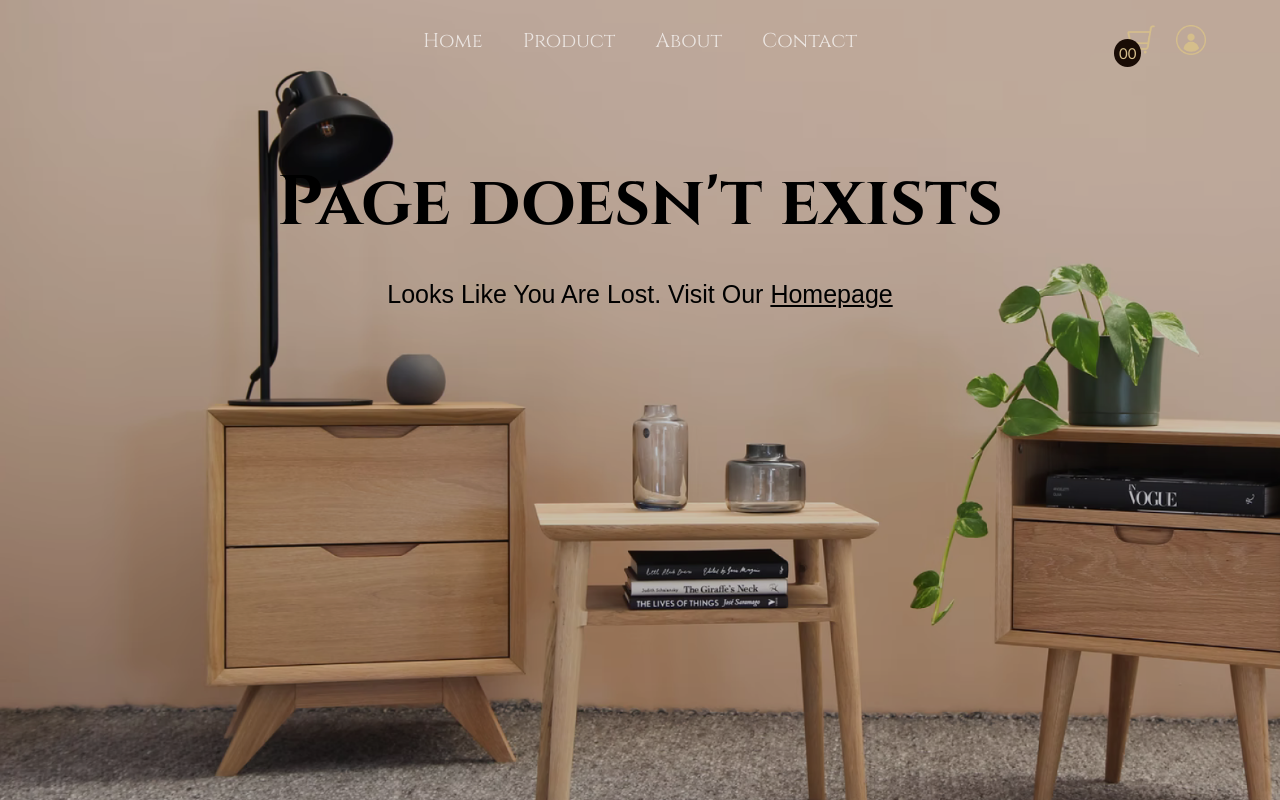
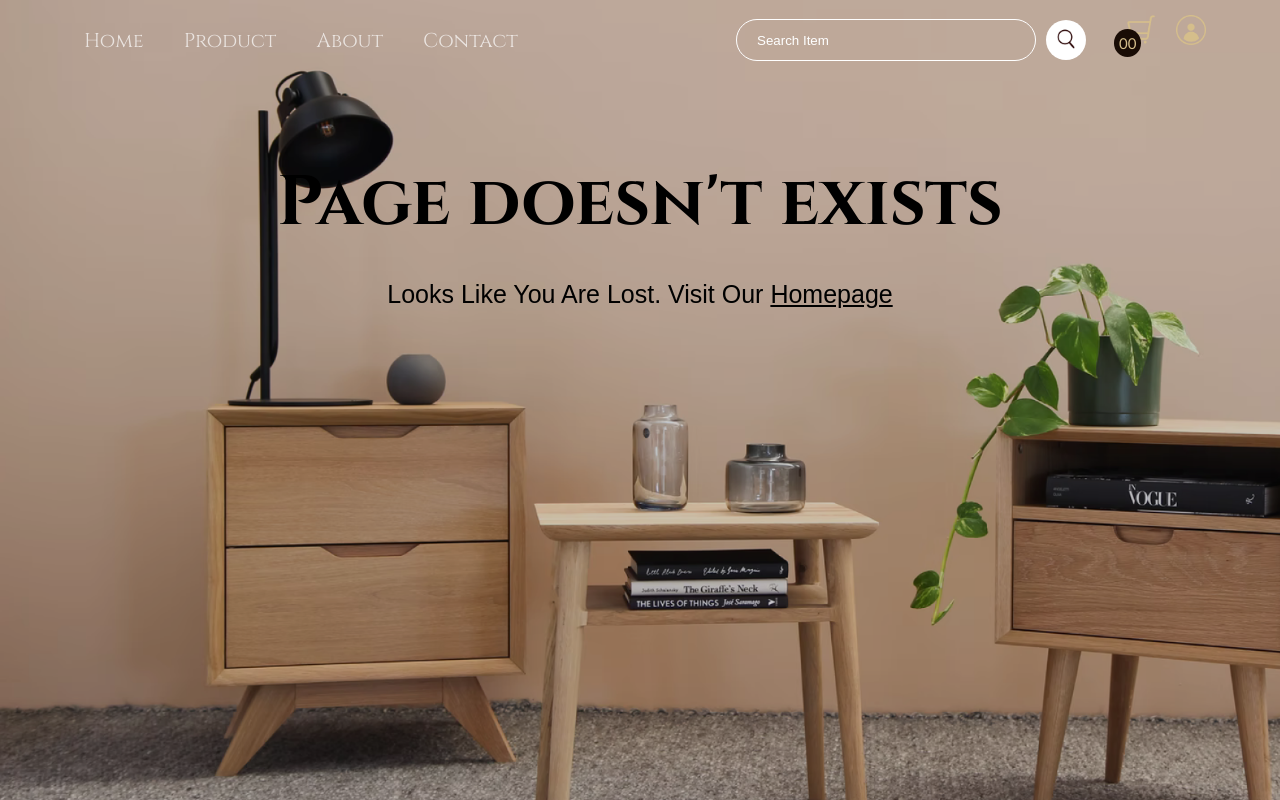
Before and after one commit to madhavkakde/ECOM, a website: page public/404.html in a window 1280 px wide. Drawn offline with Linux system fonts and the light colour scheme.

Commit message:
commit: 12 commiting when able to search products basically completed 3rd video.

```diff
--- a/public/404.html
+++ b/public/404.html
@@ -15,21 +15,6 @@
 </head>
 <body>
     <nav class="navbar">
-        <ul class="links-container">
-            <li class="link-item"><a href="#" class="link">Home</a></li>
-            <li class="link-item"><a href="#" class="link">Product</a></li>
-            <li class="link-item"><a href="#" class="link">About</a></li>
-            <li class="link-item"><a href="#" class="link">Contact</a></li>
-        </ul>
-        <div class="user-interactions">
-            <div class="cart">
-                <img src="./img/cart.png" class="cart-icon" alt="">
-                <span class="cart-item-count">00</span>
-            </div>
-            <div class="user">
-                <img src="./img/user.png" class="user-icon" alt="">
-            </div>
-        </div>
      </nav>
 
      <!-- 404 section -->
@@ -40,5 +25,6 @@
             </p>
         </div>
      </header>
+     <script src="./js/nav.js"></script>
 </body>
 </html>
--- a/public/css/search.css
+++ b/public/css/search.css
@@ -6,6 +6,8 @@
     padding: 60px 5vw;
 }
 .product-container{
+    justify-content: flex-start;
+    gap: 20px;
     flex-wrap: wrap;
 }
 .product-card{
--- a/public/css/style.css
+++ b/public/css/style.css
@@ -25,7 +25,7 @@ body{
     top: 0;
     left: 0;
     display: flex;
-    justify-content: center;
+    padding-left: 5vw;
     z-index: 9;
     transition: .5s;
 
@@ -63,6 +63,47 @@ body{
     right: 5vw;
     top: 50%;
     transform: translateY(-50%);
+}
+.search-box{
+    position: relative;
+    width: 350px;
+    height: 70px;
+    overflow: hidden;
+    display: flex;
+    align-items: center;
+    gap: 10px;
+    margin-right: 30px;
+}
+.search{
+    width: 100%;
+    height: 40px;
+    background: none;
+    border: 1px solid #fff;
+    border-radius: 30px;
+    color: #fff;
+    padding: 20px;
+    text-transform: capitalize;
+    outline: none;
+}
+.search::placeholder{
+    color: #fff;
+}
+.navbar.bg .search, .navbar.bg .search::placeholder{
+    color: #00000070;
+    border-color: #00000070;
+}
+.search-btn{
+    min-width: 40px;
+    height: 40px;
+    position: relative;
+    border: none;
+    background: #fff;
+    border-radius: 50%;
+}
+.search-btn img{
+    width: 60%;
+    height: 60%;
+    object-fit: cover;
 }
 .cart, .user{
     width: 30px;
--- a/public/js/home.js
+++ b/public/js/home.js
@@ -19,6 +19,7 @@ collageImages.map((item, i) => {
 })
 
 // get product function
+let ProductId = null;
 export const getProducts = (tag) => {
     return fetch('/get-products', {
         method: 'post',
--- a/public/js/nav.js
+++ b/public/js/nav.js
@@ -20,6 +20,11 @@ navbar.innerHTML += `
             <li class="link-item"><a href="#" class="link">Contact</a></li>
         </ul>
         <div class="user-interactions">
+            <div class="search-box">
+                <input type="text" class="search" placeholder="search item">
+                <button class="search-btn"><img src="../img/search.png" alt="">
+                </button>
+            </div>
             <div class="cart">
                 <img src="../img/cart.png" class="cart-icon" alt="">
                 <span class="cart-item-count">00</span>
@@ -72,3 +77,12 @@ const logout = () => {
     sessionStorage.clear('user');
     location.reload();
 }
+
+// SEARCH BOX
+let searchBtn = document.querySelector('.search-btn');
+let searchBox = document.querySelector('.search');
+searchBtn.addEventListener('click', () => {
+    if(searchBox.value.length){
+        location.href = `/search/${searchBox.value}`;
+    }
+})
--- /dev/null
+++ b/public/js/search.js
@@ -0,0 +1,3 @@
+import { getProducts, createProductCards } from './home.js';
+const searchKey = decodeURI(location.pathname.split('/').pop());
+getProducts(searchKey).then(data => createProductCards(data, searchKey, '.search-listing'));
--- a/server.js
+++ b/server.js
@@ -462,7 +462,11 @@ app.post('/delete-product', async (req, res) => {
 // product page
 app.get('/products/:id', async (req, res) => {
     res.sendFile("product.html", { root: "public" });
-})
+});
+// search page
+app.get('/search/:key', async (req, res) => {
+    res.sendFile("search.html", { root: "public" });
+});
 // Redirect all other routes to 404
 app.use((req, res) => {
     res.redirect('/404');
```
Also changed, not shown: public/index.html (+1 -0 lines), public/search.html (+9 -58 lines), public/img/antique-gold-pvc-3-light-cluster-hanging-lights-by-foziq-antique-gold-pvc-3-light-cluster-hanging-li-ow33tw.jpeg (added), public/img/black-copper-hanging-light-by-foziq-black-copper-hanging-light-by-foziq-hpwkll.webp (added), public/img/black-mild-steel-outdoor-lighting-by-superscape-outdoor-lighting-black-mild-steel-outdoor-lighting-b-czfguh.webp (added), public/img/brown-metal-wall-light-by-foziq-brown-metal-wall-light-by-foziq-neewpg.jpeg (added), public/img/gold-steel-mini-torchiere-wall-sconce-with-fluted-cylinderical-by-fos-lighting-gold-steel-mini-torch-nwsk9y.jpeg (added), public/img/kaylee-3-seater-sofa-in-velvet-blush-colour---casacraft-by-pepperfry-kaylee-3-seater-sofa-in-velvet--pzcgck.png (added), public/img/lat-n-negro-gold-brass-wall-light-by-eliante-by-jainsons-lights-lat-n-negro-gold-brass-wall-light-by-1qav10.jpeg (added), public/img/niki-3-seater-sofa-in-yellow-colour-by-febonic-niki-3-seater-sofa-in-yellow-colour-by-febonic-rypxzi.png (added), public/img/search.png (added).
